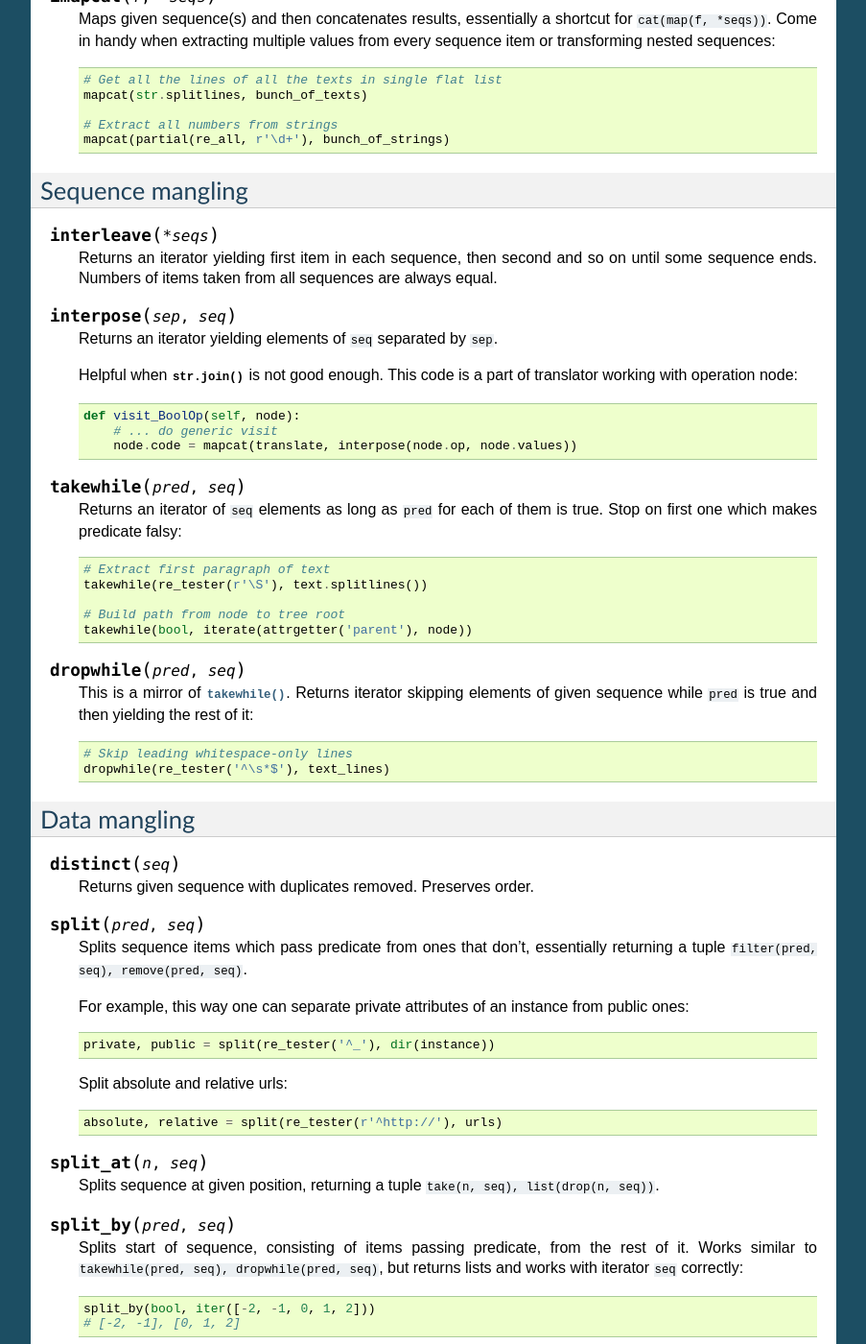
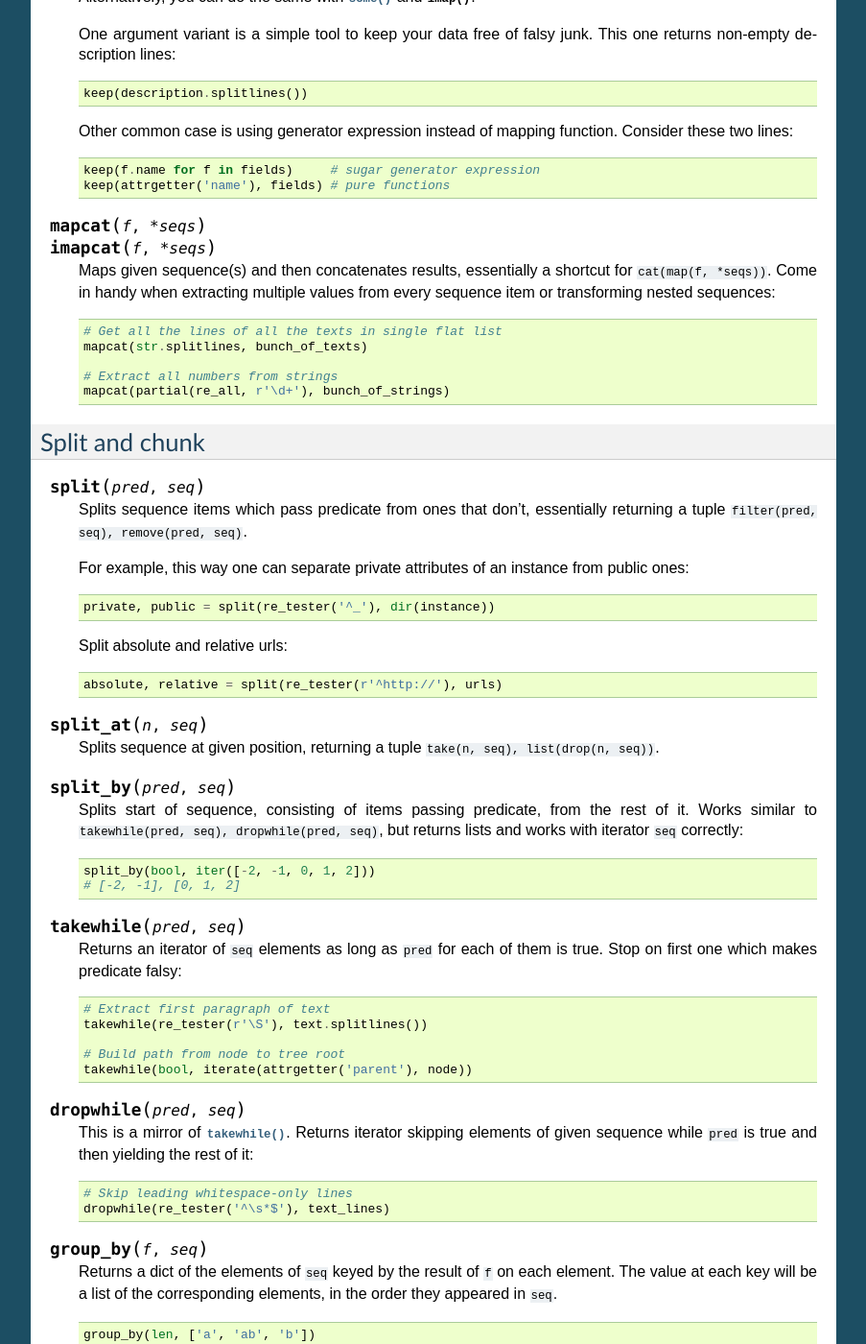
Before and after one commit to Jamaal224/funcy, a Sphinx documentation site: the page built from docs/seqs.rst, in a window 1280 px wide and 1400 px high, scrolled down 4654 px. Shown: the whole window at 96% size, without its empty margins (198-1101 px from the left). Built offline with Sphinx 7.4.7, drawn with Linux system fonts in a browser that asks for light colours; pages that are not in the unit, such as notebooks, are missing from menus; some of the changed text lies outside the part shown.

Commit message:
Removed "mangling" from docs

```diff
--- a/docs/colls.rst
+++ b/docs/colls.rst
@@ -147,8 +147,8 @@ Dict utils
         merge(project(__builtins__, names), project(globals(), names))
 
 
-Data mangling
--------------
+Data manipulation
+-----------------
 
 .. function:: where(mappings, **cond)
 
--- a/docs/seqs.rst
+++ b/docs/seqs.rst
@@ -198,6 +198,22 @@ Unite
     :func:`icat` is an alias for :meth:`itertools.chain.from_iterable`.
 
 
+.. function:: interleave(*seqs)
+
+    Returns an iterator yielding first item in each sequence, then second and so on until some sequence ends. Numbers of items taken from all sequences are always equal.
+
+
+.. function:: interpose(sep, seq)
+
+    Returns an iterator yielding elements of ``seq`` separated by ``sep``.
+
+    Helpful when :meth:`str.join` is not good enough. This code is a part of translator working with operation node::
+
+        def visit_BoolOp(self, node):
+            # ... do generic visit
+            node.code = mapcat(translate, interpose(node.op, node.values))
+
+
 Transform and filter
 --------------------
 
@@ -276,51 +292,8 @@ Most of functions in this section support :ref:`extended_fns`. Among other thing
         mapcat(partial(re_all, r'\d+'), bunch_of_strings)
 
 
-Sequence mangling
------------------
-
-.. function:: interleave(*seqs)
-
-    Returns an iterator yielding first item in each sequence, then second and so on until some sequence ends. Numbers of items taken from all sequences are always equal.
-
-
-.. function:: interpose(sep, seq)
-
-    Returns an iterator yielding elements of ``seq`` separated by ``sep``.
-
-    Helpful when :meth:`str.join` is not good enough. This code is a part of translator working with operation node::
-
-        def visit_BoolOp(self, node):
-            # ... do generic visit
-            node.code = mapcat(translate, interpose(node.op, node.values))
-
-
-.. function:: takewhile(pred, seq)
-
-    Returns an iterator of ``seq`` elements as long as ``pred`` for each of them is true. Stop on first one which makes predicate falsy::
-
-        # Extract first paragraph of text
-        takewhile(re_tester(r'\S'), text.splitlines())
-
-        # Build path from node to tree root
-        takewhile(bool, iterate(attrgetter('parent'), node))
-
-
-.. function:: dropwhile(pred, seq)
-
-    This is a mirror of :func:`takewhile`. Returns iterator skipping elements of given sequence while ``pred`` is true and then yielding the rest of it::
-
-        # Skip leading whitespace-only lines
-        dropwhile(re_tester('^\s*$'), text_lines)
-
-
-Data mangling
--------------
-
-.. function:: distinct(seq)
-
-    Returns given sequence with duplicates removed. Preserves order.
-
+Split and chunk
+---------------
 
 .. function:: split(pred, seq)
 
```
Also changed, not shown: other parts of docs/seqs.rst (+27 -0 lines).
